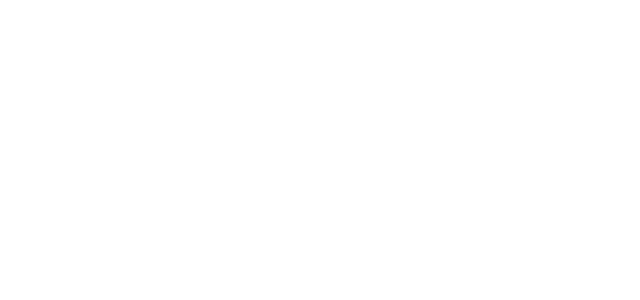
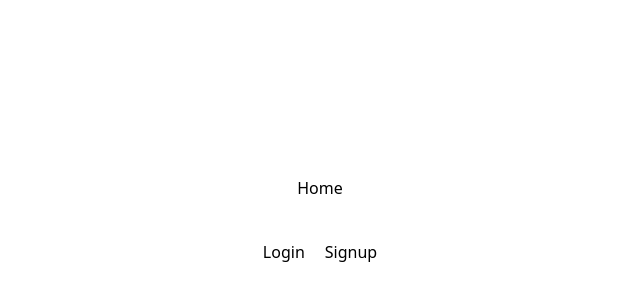
Before and after one commit to Philip-Skaria/BookaFlight, a React (Vite) app in the folder frontend/: page / in a window 1280 px wide. Before the commit this address had no page. Shown: the part 180-480 px from the top of the page, without its empty margins (320-960 px from the left). Built offline with nearby package versions, Linux system fonts and the light colour scheme.

Commit message:
basic homepage

```diff
--- a/frontend/src/App.jsx
+++ b/frontend/src/App.jsx
@@ -2,16 +2,14 @@
 import { BrowserRouter as Router,Routes,Route,Link} from 'react-router-dom'
 import Signup from './pages/Signup'
 import Login from './pages/Login'
+import Home from './pages/Home'
 
 export const App = () => {
   return (
   <>
     <Router>
-      <div>
-      <Link to="/signup"></Link>
-      <Link to="/login"></Link>
-      </div>
       <Routes>
+        <Route path='/' element={<Home/>}/>
         <Route path='/signup' element={<Signup/>}/>
         <Route path='/login' element={<Login/>}/>
       </Routes>
--- /dev/null
+++ b/frontend/src/pages/Home.jsx
@@ -0,0 +1,22 @@
+import React from 'react'
+import { Link } from 'react-router-dom';
+
+const Home = () => {
+  return (
+    <div className='flex flex-col justify-center items-center text-black h-screen'>
+        <p className='mb-10'>
+            Home
+        </p>
+        <div className='flex gap-5'>
+            <Link to='/login' className='hover:cursor-pointer hover:text-blue-600'>
+                Login
+            </Link>
+            <Link to='/signup' className='hover:cursor-pointer hover:text-blue-600'>
+                Signup
+            </Link>
+        </div>
+    </div>
+  )
+}
+
+export default Home
```
